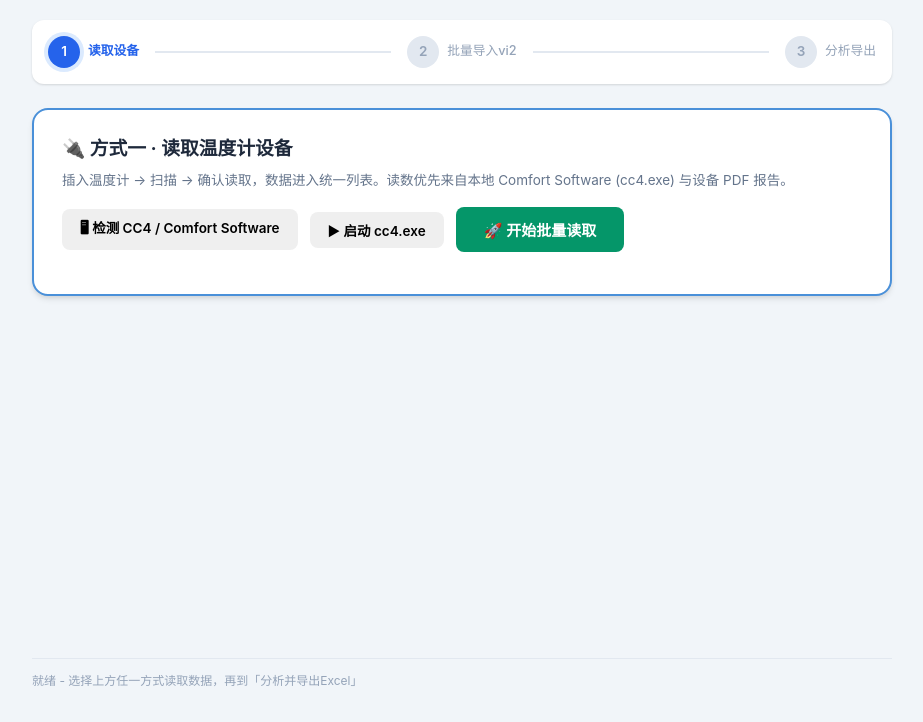
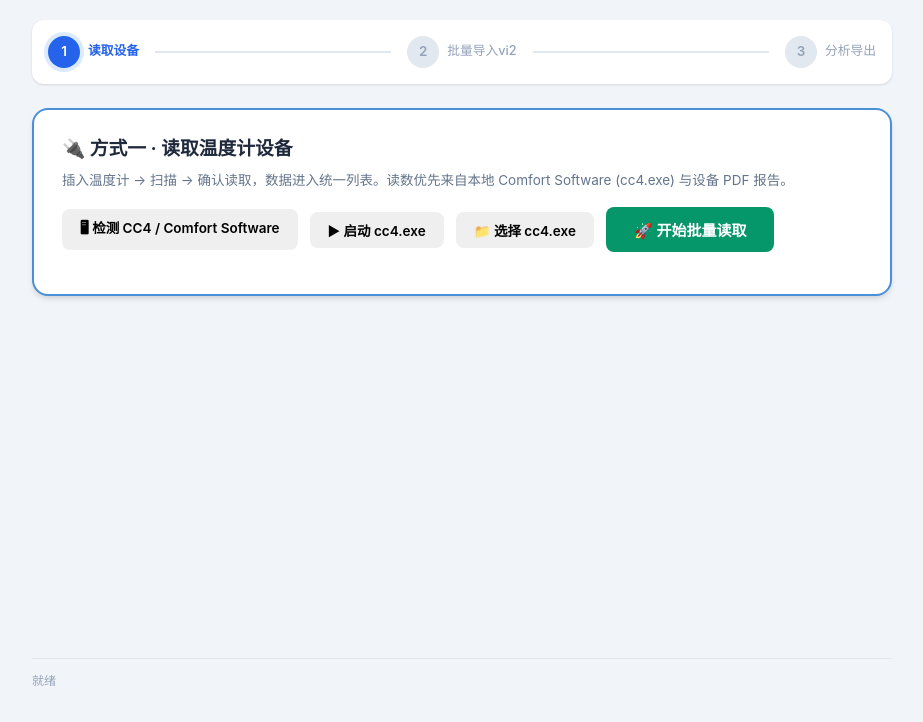
Before and after one commit to makacy-999/testo184-data-tool, a Flask app: page / in a window 1280 px wide. Shown: the part 78-800 px from the top of the page, without its empty margins (178-1101 px from the left). Run offline with Flask 3, Linux system fonts and the light colour scheme; data that the repository does not hold is empty.

Commit message:
v3.2.3: 增强cc4.exe查找(注册表AppPaths+开始菜单快捷方式+已装软件目录)+手动选择cc4并记住路径

```diff
--- a/app.py
+++ b/app.py
@@ -1929,10 +1929,106 @@ def _find_testo_software():
 
 
 def _find_testo_exes():
-    """在常见安装目录中搜索 Testo/ComSoft 的可执行文件（供一键启动）"""
+    """在常见安装目录+注册表AppPaths+开始菜单快捷方式中搜索 Testo/ComSoft 可执行文件（供一键启动）"""
     exes = []
+    seen = set()
     if sys.platform != "win32":
         return exes
+
+    def _add(p):
+        try:
+            p = os.path.normpath(p)
+            pl = p.lower()
+            if os.path.isfile(p) and pl.endswith(".exe") and pl not in seen:
+                seen.add(pl)
+                exes.append(p)
+        except Exception:
+            pass
+
+    # 1) 注册表 App Paths（最可靠：安装即登记）
+    try:
+        import winreg
+        for root in (winreg.HKEY_CURRENT_USER, winreg.HKEY_LOCAL_MACHINE):
+            for wow in (winreg.KEY_WOW64_32KEY, winreg.KEY_WOW64_64KEY, 0):
+                try:
+                    k = winreg.OpenKey(root, r"SOFTWARE\Microsoft\Windows\CurrentVersion\App Paths",
+                                       0, winreg.KEY_READ | wow)
+                except OSError:
+                    continue
+                i = 0
+                while True:
+                    try:
+                        sub = winreg.EnumKey(k, i)
+                    except OSError:
+                        break
+                    i += 1
+                    if "cc4" not in sub.lower() and "comsoft" not in sub.lower() and "testo" not in sub.lower():
+                        continue
+                    try:
+                        sk = winreg.OpenKey(k, sub)
+                        p = str(winreg.QueryValueEx(sk, "")[0])
+                    except OSError:
+                        continue
+                    p = (p or "").strip().strip('"')
+                    if p:
+                        _add(p)
+    except Exception:
+        pass
+
+    # 2) 已装软件 InstallLocation 深度扫描
+    softwares = _find_testo_software()
+    for sw in softwares:
+        loc = sw.get("location") or ""
+        if loc and os.path.isdir(loc):
+            for root, dirs, files in os.walk(loc):
+                if root.count(os.sep) - os.path.normpath(loc).count(os.sep) > 4:
+                    dirs[:] = []
+                    continue
+                for f in files:
+                    fl = f.lower()
+                    if fl.endswith(".exe") and ("comsoft" in fl or "testo" in fl or fl.startswith("cc4")):
+                        _add(os.path.join(root, f))
+
+    # 3) 开始菜单快捷方式（读取 .lnk 内嵌路径）
+    for base in ("ProgramData", "APPDATA"):
+        b = os.environ.get(base)
+        if not b:
+            continue
+        sm = os.path.join(b, "Microsoft", "Windows", "Start Menu")
+        if not os.path.isdir(sm):
+            continue
+        for root, dirs, files in os.walk(sm):
+            for f in files:
+                if not f.lower().endswith(".lnk"):
+                    continue
+                fpath = os.path.join(root, f)
+                if "comsoft" not in f.lower() and "testo" not in f.lower() and "cc4" not in f.lower():
+                    continue
+                try:
+                    with open(fpath, "rb") as fh:
+                        raw = fh.read()
+                    try:
+                        s = raw.decode("utf-16-le", "ignore")
+                    except Exception:
+                        s = ""
+                    for tok in ("cc4.exe", "ComSoft.exe", "Comsoft.exe", "Testo.exe",
+                                "cc4", "ComSoft", "Comsoft", "Testo"):
+                        idx = s.lower().find(tok.lower())
+                        if idx < 0:
+                            continue
+                        lo = s.rfind(":", 0, idx)
+                        if lo < 0:
+                            lo = max(0, idx - 60)
+                        hi = s.find(chr(0), idx)
+                        seg = s[lo:hi] if hi > lo else s[lo:]
+                        seg = seg.replace(chr(0), "")
+                        cand = seg.strip().strip('"')
+                        if cand and cand.lower().endswith(".exe"):
+                            _add(cand)
+                except Exception:
+                    continue
+
+    # 4) 原有常见目录扫描
     roots = []
     for env in ("ProgramFiles", "ProgramFiles(x86)", "ProgramW6432", "LOCALAPPDATA", "APPDATA"):
         base = os.environ.get(env)
@@ -1950,8 +2046,45 @@ def _find_testo_exes():
             for f in files:
                 fl = f.lower()
                 if fl.endswith(".exe") and ("comsoft" in fl or "testo" in fl or fl.startswith("cc4")):
-                    exes.append(os.path.join(root, f))
+                    _add(os.path.join(root, f))
+
     return exes
+
+
+_CC4_PATH_FILE = os.path.join(APP_DATA_DIR, "cc4_path.txt")
+
+
+def _saved_cc4_path():
+    try:
+        if os.path.isfile(_CC4_PATH_FILE):
+            with open(_CC4_PATH_FILE, "r", encoding="utf-8") as f:
+                p = f.read().strip().strip('"')
+            if p and os.path.isfile(p):
+                return p
+    except Exception:
+        pass
+    return ""
+
+
+def _save_cc4_path(p):
+    try:
+        os.makedirs(APP_DATA_DIR, exist_ok=True)
+        with open(_CC4_PATH_FILE, "w", encoding="utf-8") as f:
+            f.write((p or "").strip().strip('"'))
+    except Exception:
+        pass
+
+
+@app.route("/api/comsoft/set-path", methods=["POST"])
+def comsoft_set_path():
+    data = request.get_json(silent=True) or {}
+    p = (data.get("exe") or "").strip().strip('"')
+    if not p:
+        return jsonify({"error": "路径为空"}), 400
+    if not os.path.isfile(p):
+        return jsonify({"error": "文件不存在: %s" % p}), 404
+    _save_cc4_path(p)
+    return jsonify({"ok": True, "saved": p})
 
 
 @app.route("/api/comsoft/detect", methods=["GET"])
@@ -1967,7 +2100,7 @@ def comsoft_detect():
         if any(e.lower().startswith(p) for p in known_paths if p):
             continue
         softwares.append({"name": os.path.basename(e), "location": os.path.dirname(e), "exe": e})
-    return jsonify({"platform": sys.platform, "softwares": softwares})
+    return jsonify({"platform": sys.platform, "softwares": softwares, "saved": _saved_cc4_path()})
 
 
 @app.route("/api/comsoft/launch", methods=["POST"])
@@ -1976,24 +2109,21 @@ def comsoft_launch():
     data = request.get_json(silent=True) or {}
     target = (data.get("exe") or "").strip().strip('"')
     if not target:
-        # 没给路径就自动找第一个
+        # 1) 优先用户手动保存过的路径
+        target = _saved_cc4_path()
+    if not target:
+        # 2) 增强自动扫描
         exes = _find_testo_exes()
-        softwares = _find_testo_software()
+        # cc4.exe 优先，其次 comsoft
+        def _rank(p):
+            pl = p.lower()
+            if pl.endswith("cc4.exe"): return 0
+            if "cc4" in pl: return 1
+            if "comsoft" in pl: return 2
+            return 3
+        exes.sort(key=_rank)
         if exes:
             target = exes[0]
-        elif softwares:
-            for sw in softwares:
-                loc = sw.get("location") or ""
-                if loc and os.path.isdir(loc):
-                    for root, dirs, files in os.walk(loc):
-                        for f in files:
-                            if f.lower().endswith(".exe") and ("comsoft" in f.lower() or "testo" in f.lower()):
-                                target = os.path.join(root, f)
-                                break
-                        if target:
-                            break
-                if target:
-                    break
     if not target or not os.path.isfile(target):
         return jsonify({"error": "未找到 Testo/ComSoft 软件的可执行文件，请手动打开软件"}), 404
     try:
--- a/static/js/app.js
+++ b/static/js/app.js
@@ -776,6 +776,18 @@ document.addEventListener('DOMContentLoaded', () => {
     // === 方式一：读取温度计设备 ===
     $('btn-batch-detect-cc4').addEventListener('click', detectCc4);
     $('btn-batch-launch-cc4').addEventListener('click', launchCc4);
+    $('btn-batch-choose-cc4').addEventListener('click', () => document.getElementById('cc4-file-input').click());
+    document.getElementById('cc4-file-input').addEventListener('change', async (ev) => {
+        const f = ev.target.files && ev.target.files[0];
+        ev.target.value = '';
+        if (!f) return;
+        const info = document.getElementById('batch-cc4-info');
+        try {
+            const r = await fetch('/api/comsoft/set-path', { method: 'POST', headers: {'Content-Type':'application/json'}, body: JSON.stringify({ exe: f.path || f.name }) }).then(x => x.json());
+            if (r.ok) info.innerHTML = '✅ 已记住 cc4 路径：' + esc(r.saved) + '<br>下次点「▶ 启动 cc4.exe」会直接用这个路径。';
+            else info.textContent = r.error || '保存失败';
+        } catch (e) { info.textContent = '保存失败：' + e.message; }
+    });
     $('btn-batch-start').addEventListener('click', batchStart);
     $('btn-batch-detect').addEventListener('click', batchDetect);
     $('btn-batch-save').addEventListener('click', batchSave);
@@ -812,15 +824,40 @@ document.addEventListener('DOMContentLoaded', () => {
 
 /* ===== v3.0.0 多温度计批量插拔读取 ===== */
 function esc(s) { return String(s == null ? '' : s).replace(/[&<>"']/g, c => ({'&':'&amp;','<':'&lt;','>':'&gt;','"':'&quot;',"'":'&#39;'}[c])); }
+function escJs(s) { return String(s == null ? '' : s).replace(/\\/g, '\\\\').replace(/'/g, "\\'"); }
 
-async function detectCc4() {
+async async function detectCc4() {
     const info = document.getElementById('batch-cc4-info');
     try {
         const r = await fetch('/api/comsoft/detect').then(x => x.json());
+        const saved = r.saved || '';
         const sw = (r.softwares || []).filter(s => s.exe || s.location);
-        if (!sw.length) info.innerHTML = '⚠️ 未检测到 cc4.exe / Comfort Software。<br>可手动在电脑上打开软件，或本工具仍可解析设备 PDF 报告读取数据。';
-        else info.innerHTML = '✅ 检测到：' + sw.map(s => esc(s.name || '软件')).join('、');
+        if (saved) {
+            info.innerHTML = '💾 已记住 cc4 路径：<b>' + esc(saved) + '</b>' +
+                (sw.length ? '<br>检测到其他候选如下，可点选切换：' : '');
+        } else {
+            info.innerHTML = '';
+        }
+        if (!sw.length) {
+            if (!saved) info.innerHTML += '⚠️ 未检测到 cc4.exe / Comfort Software。<br>可点击「📁 选择 cc4.exe」手动指定文件，或直接在电脑上打开软件读取设备。';
+        } else {
+            const rows = sw.map(s => {
+                const path = s.exe || (s.location || '');
+                const tag = path === saved ? '（当前）' : '';
+                return '<div style="margin:3px 0"><a href="javascript:void(0)" onclick="saveCc4Path(\'' + escJs(path) + '\')" style="text-decoration:underline">✔ 选用</a> ' +
+                    esc(s.name || os.basename(path)) + tag + '<br><span style="color:#888;font-size:12px">' + esc(path) + '</span></div>';
+            }).join('');
+            info.innerHTML += '✅ 检测到 ' + sw.length + ' 个候选：<br>' + rows;
+        }
     } catch (e) { info.textContent = '检测失败：' + e.message; }
+}
+async function saveCc4Path(p) {
+    const info = document.getElementById('batch-cc4-info');
+    try {
+        const r = await fetch('/api/comsoft/set-path', { method: 'POST', headers: {'Content-Type':'application/json'}, body: JSON.stringify({ exe: p }) }).then(x => x.json());
+        if (r.ok) { info.innerHTML = '✅ 已选用 cc4：<b>' + esc(r.saved) + '</b>'; }
+        else info.textContent = r.error || '保存失败';
+    } catch (e) { info.textContent = '保存失败：' + e.message; }
 }
 async function launchCc4() {
     const info = document.getElementById('batch-cc4-info');
--- a/templates/index.html
+++ b/templates/index.html
@@ -55,6 +55,8 @@
                         <div class="batch-actions" style="display:flex;align-items:center;gap:12px;flex-wrap:wrap">
                             <button class="btn" id="btn-batch-detect-cc4">🖥 检测 CC4 / Comfort Software</button>
                             <button class="btn" id="btn-batch-launch-cc4">▶ 启动 cc4.exe</button>
+                            <button class="btn" id="btn-batch-choose-cc4">📁 选择 cc4.exe</button>
+                            <input type="file" id="cc4-file-input" accept=".exe" style="display:none">
                             <button class="btn btn-success btn-lg" id="btn-batch-start">🚀 开始批量读取</button>
                         </div>
                         <div id="batch-cc4-info" class="muted" style="margin-top:10px;font-size:13px;color:#666"></div>
```
